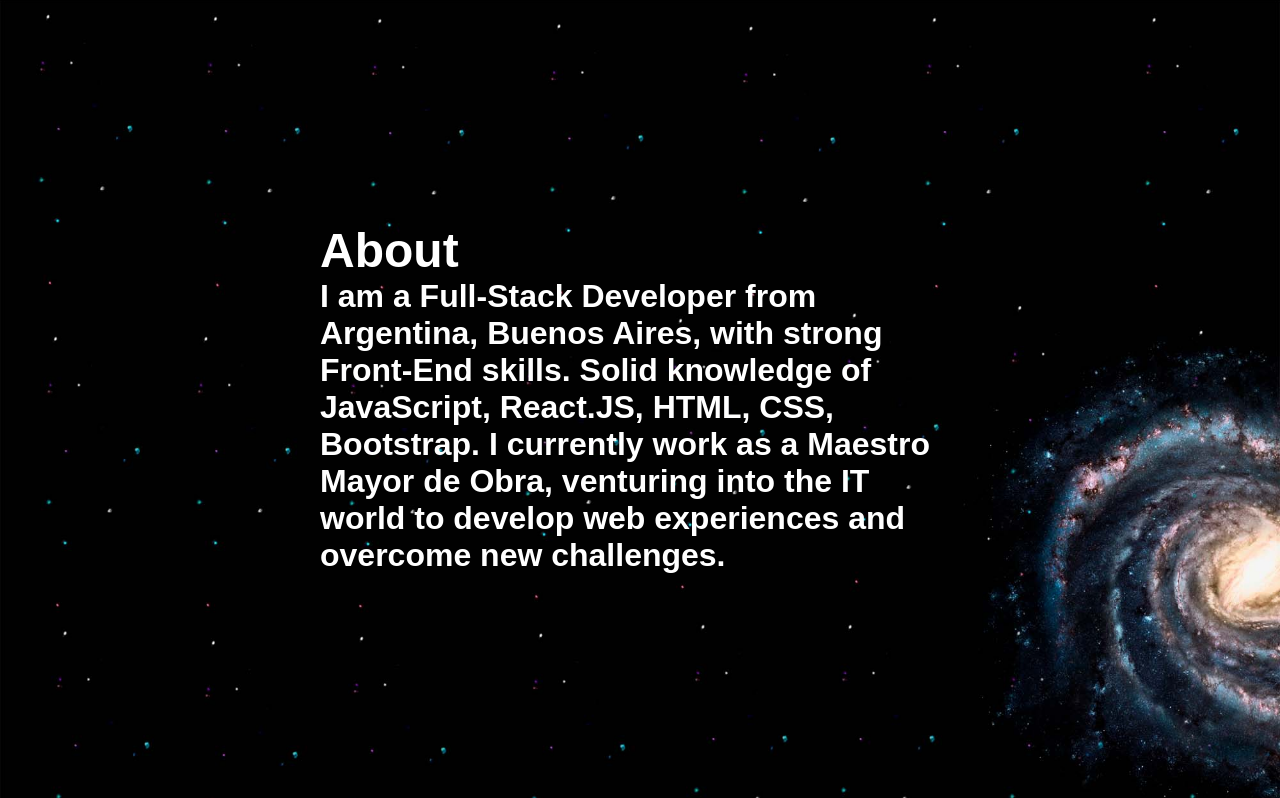
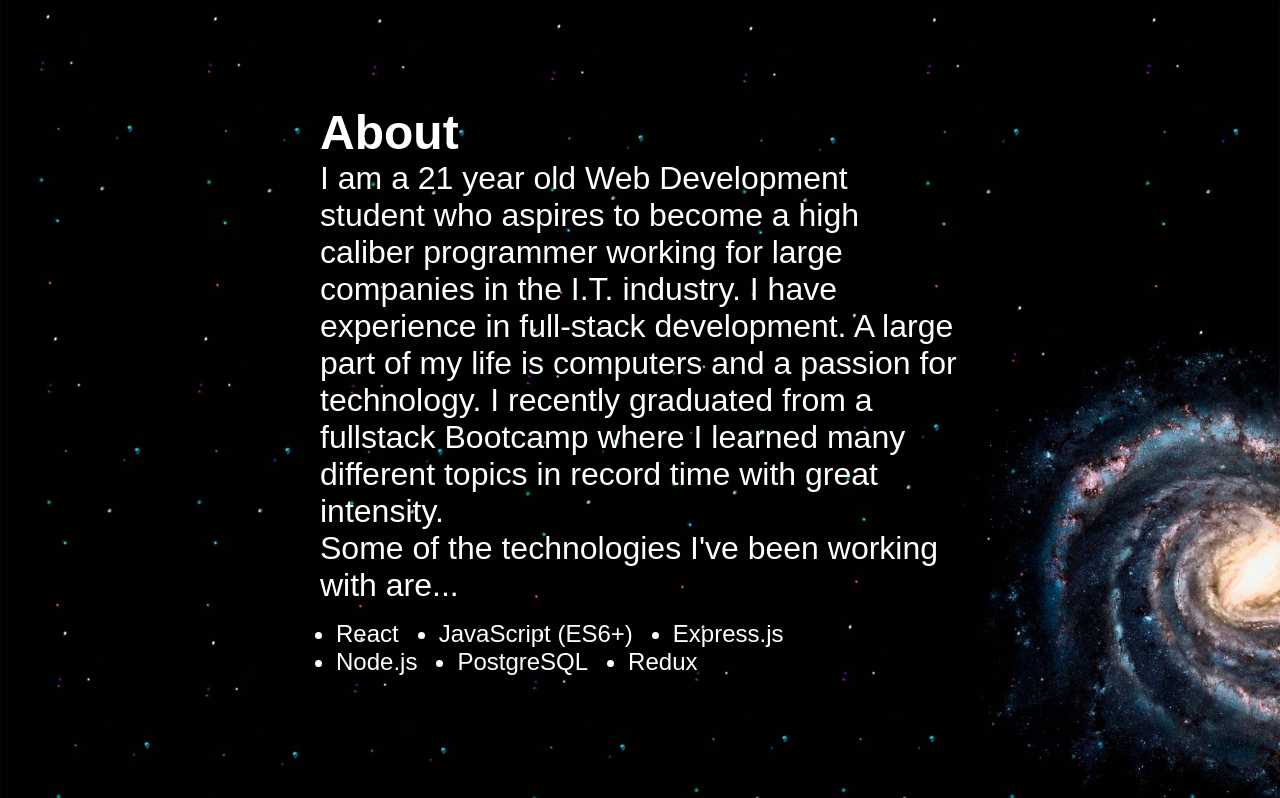
Before and after one commit to ivorojas/Portafolio, a React (Create React App) app: page / in a window 1280 px wide. Shown: the part 802-1600 px from the top of the page. Built offline with nearby package versions, Linux system fonts and the light colour scheme; a web font is replaced by a local one.

Commit message:
cambios 1

```diff
--- a/src/components/About.css
+++ b/src/components/About.css
@@ -43,3 +43,17 @@
  /*top: -9rem;*/
 
 }
+
+
+#ul {
+    display: flex;
+    flex-direction: row;
+    flex-wrap: wrap;
+    margin: 1rem;
+    font-size: 1.5rem;
+}
+
+
+#ul li{
+   margin-right: 2.5rem;
+}
--- a/src/components/About.jsx
+++ b/src/components/About.jsx
@@ -6,16 +6,31 @@ export default function About() {
       <div id='text_container' >
       <h2>About </h2>
 
-<h4>
-I am a Full-Stack Developer from Argentina, Buenos Aires, with strong Front-End skills. Solid knowledge of JavaScript, React.JS, HTML, CSS, Bootstrap.
-I currently work as a Maestro Mayor de Obra, venturing into the IT world to develop web experiences and overcome new challenges.
-</h4>
+<p>
+I am a 21 year old Web
+Development student who
+aspires to become a high
+caliber programmer
+working for large
+companies in the I.T.
+industry. I have experience
+in full-stack development.
+A large part of my life is computers and a passion for technology. I recently graduated from a fullstack Bootcamp where I learned many different topics in record time with great intensity.
+<br/>
+Some of the technologies I've been working with are...
+</p>
 
+<div>
+  <ul id='ul'>
+    <li>React</li>
+    <li>JavaScript (ES6+)</li>
+    <li>Express.js</li>
+    <li>Node.js</li>
+    <li>PostgreSQL</li>
+    <li>Redux</li>
+  </ul>
+</div>
       </div>
-
-
-
-
       {
       /*
       <div id='card_container' >
--- a/src/components/Home.css
+++ b/src/components/Home.css
@@ -14,7 +14,7 @@
 
 #container-content {
     position: relative;
-    top: 18vh;
+    top: 12vh;
     display: flex;
  flex-direction: row;
  justify-content: space-around;
```
